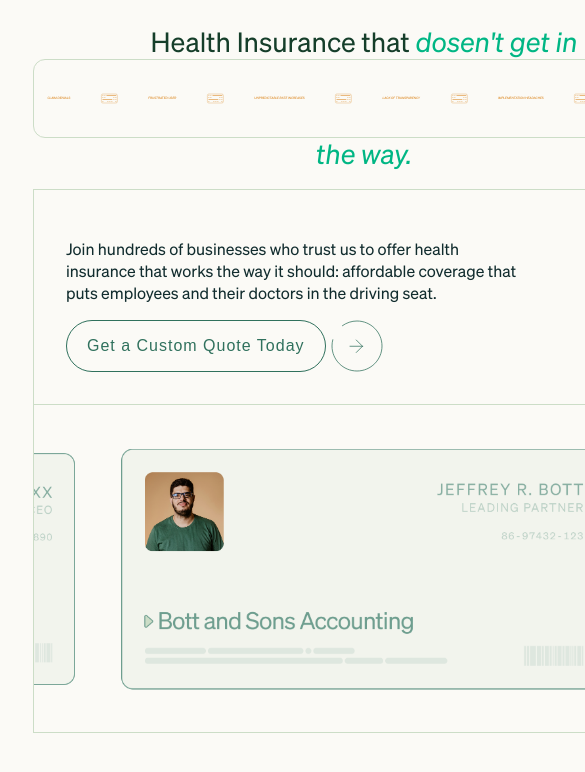
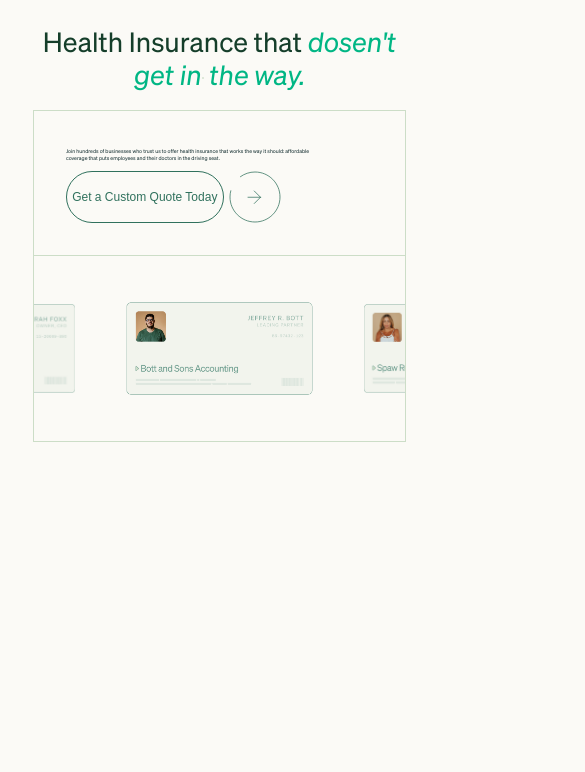
Before and after one commit to brooklee/reform-Co-Challenge, a Next.js app: page / in a window 390 px wide. Shown: the top 772 px of the page, 585 px wide, since content can reach past the window. Built offline with nearby package versions, Linux system fonts and the light colour scheme.

Commit message:
marquee animation and layout updates

```diff
--- a/app/globals.css
+++ b/app/globals.css
@@ -177,32 +177,32 @@ h5 {
   text-transform: uppercase;
 }
 
-body-xl, body-l, body-reg, body-s, body-xs, body-xxs {
+.body-xl, .body-l, .body-reg, .body-s, .body-xs, .body-xxs {
   font-weight: 400; /* Buch */
   letter-spacing: -3%;
   line-height: 140%;
 }
 
-body-xl {
+.body-xl {
   font-size: calc(28 * var(--scale));
 }
 
-body-l {
+.body-l {
   font-size: calc(20 * var(--scale));
 }
 
-body-reg {
+.body-reg {
   font-size: calc(16 * var(--scale));
 }
 
-body-s {
+.body-s {
   font-size: calc(12 * var(--scale));
 }
 
-body-xs {
+.body-xs {
   font-size: calc(10 * var(--scale));
 }
 
-body-xxs {
+.body-xxs {
   font-size: calc(12 * var(--scale));
 }
--- a/components/banner/banner.module.css
+++ b/components/banner/banner.module.css
@@ -4,6 +4,13 @@
   align-items: center;
   justify-content: center;
   grid-column: 1 / -1;
+}
+
+.bannerWrapper {
+  display: grid;
+  grid-column: 1 / -1;
+   grid-template-columns: repeat(var(--columns), 1fr);
+  gap: var(--gutter);
 }
 
 .banner > h1 {
@@ -28,32 +35,53 @@
   border-right: none;
   display: grid;
   grid-template-columns: repeat(4, 1fr);
+  grid-template-rows: 1fr auto;
   column-gap: var(--gutter);
   row-gap: calc(12 * var(--scale));
   padding-left: var(--edge-space);
 }
 .bannerLeftInfo {
   grid-column: 1 / 4;
+  grid-row: 1;
+}
+
+.bannerCta {
+  grid-column: 1 / 4;
+  grid-row: 2;
+  align-self: end;
+  width: fit-content;
 }
 
 .bannerRight {
-  grid-column: 5 / -1;
+  grid-column: 5 / 9;
   border: 1px solid var(--green-100);
 }
 
 /* TABLET */
 @media (min-width: 501px) and (max-width: 1024px) {
+
+  .bannerWrapper {
+    grid-template-columns: 2.5fr 3.5fr; /* adds up to 6 */
+  }
+
   .bannerLeft {
-    grid-column: 1 / 3;
+    grid-column: span 1;
   }
 
   .bannerRight {
-    grid-column: 3 / 7;
+    grid-column: span 1;
+    padding-top: 0;
+    padding-bottom: 0;
   }
 }
 
 /* MOBILE */
 @media (max-width: 500px) {
+
+  .bannerWrapper {
+    gap:0;
+  }
+
   .bannerLeft {
     grid-column: 1 / -1;
     border-right: 1px solid var(--green-100);
@@ -62,5 +90,8 @@
 
   .bannerRight {
     grid-column: 1 / -1;
+    padding-top: var(--edge-space);
+    padding-bottom: var(--edge-space);
+
   }
 }
--- a/components/banner/index.tsx
+++ b/components/banner/index.tsx
@@ -7,17 +7,21 @@ export function Banner() {
   return (
     <div className="grid">
         <div className={styles.banner}>
-            <h1>Health Insurance that <span className={styles.bannerSpan}>dosen&apos;t get in <Marquee /> the way.</span></h1>
+            <h1>Health Insurance that <span className={styles.bannerSpan}>dosen&apos;t get in<Marquee /> the way.</span></h1>
         </div>
+        <div className={styles.bannerWrapper}>
             <div className={styles.bannerLeft}>
                 <div className={styles.bannerLeftInfo}>
-            <p>
+                <p className="body-l">
                     Join hundreds of businesses who trust us to offer health insurance that works the way it should: affordable coverage that puts employees and their doctors in the driving seat.
                 </p>
+                </div>
+                <div className={styles.bannerCta}>
                   <Button label="Get a Custom Quote Today" />
                 </div>
 
             </div>
+
             <div className={styles.bannerRight}>
                 <InsuranceCard
                     image={[
@@ -29,5 +33,6 @@ export function Banner() {
                 />
             </div>
         </div>
+    </div>
   );
 }
--- a/components/button/button.module.css
+++ b/components/button/button.module.css
@@ -10,16 +10,14 @@
 .button {
   background-color: var(--off-white);
   color: var(--green-400);
-  padding: 10px 20px;
-  height: 52px;
+  padding: calc(10 * var(--scale)) calc(20 * var(--scale));
+  min-height: 52px;
   border-radius: 900px;
   border: .75px solid var(--green-400);
   cursor: pointer;
-  font-size: 16px;
-  font-weight: 400;
-  letter-spacing: 1px;
   transition: all 0.3s ease;
   z-index: 1;
+  font-size: 12px;
 }
 
 .arrow {
@@ -35,3 +33,15 @@
   stroke-linecap: round;
   shape-rendering: auto;
 }
+
+/* TABLET */
+@media (min-width: 501px) and (max-width: 1024px) {
+
+
+}
+
+/* MOBILE */
+@media (max-width: 500px) {
+
+
+}
--- a/components/button/index.tsx
+++ b/components/button/index.tsx
@@ -54,9 +54,9 @@ export function Button({ label }: ButtonProps) {
   }, []);
 
   return (
-      <div className={styles.buttonContainer} ref={containerRef} onMouseEnter={handleEnter} onMouseLeave={handleLeave}>
-        <button ref={buttonRef} className={styles.button}>{label}</button>
-        <svg ref={svgRef} className={styles.arrow} width="52" height="52" viewBox="0 0 52 52" fill="none" xmlns="http://www.w3.org/2000/svg" onClick={handleSVGClick}>
+      <div className={styles.buttonContainer} ref={containerRef} onMouseEnter={handleEnter} onMouseLeave={handleLeave} onClick={handleSVGClick}>
+        <button ref={buttonRef} className={styles.button + " body-s"}>{label}</button>
+        <svg ref={svgRef} className={styles.arrow} width="52" height="52" viewBox="0 0 52 52" fill="none" xmlns="http://www.w3.org/2000/svg" >
           {/* arrow */}
           <path ref={arrowPathRef} d="M25.2486 32.5L31.4986 26.25M31.4986 26.25L25.2486 20M31.4986 26.25H19"/>
           {/*  circle */}
--- a/components/insuranceCard/insuranceCard.module.css
+++ b/components/insuranceCard/insuranceCard.module.css
@@ -37,7 +37,9 @@
 @media (min-width: 501px) and (max-width: 1024px) {
 
     .carousel {
-        max-height: 400px;
+        /* max-height: 600px; */
+        height: 600px;
+        /* height: calc(600px * var(--scale));  */
     }
   .track {
     flex-direction: column;
--- a/components/marquee/index.tsx
+++ b/components/marquee/index.tsx
@@ -6,6 +6,7 @@ import { Illo } from "../icons/Illo";
 import styles from "./marquee.module.css";
 
 export function Marquee() {
+    const wrapperRef = useRef<HTMLDivElement | null>(null);
     const marqueeRef = useRef<HTMLDivElement | null>(null);
     const track1Ref = useRef<HTMLDivElement | null>(null);
     const track2Ref = useRef<HTMLDivElement | null>(null);
@@ -14,8 +15,9 @@ export function Marquee() {
         if (!marqueeRef.current || !track1Ref.current || !track2Ref.current) return;
 
         let ctx = gsap.context(() => {
-            const speedPxPerSecond = 120; // adjust speed
+            const speedPxPerSecond = 120; //speed of sliding
             let tween: gsap.core.Tween | null = null;
+            let shrinkTl: gsap.core.Timeline | null = null;
 
             function setupAndAnimate() {
                 const distance = track1Ref.current!.offsetWidth;
@@ -43,6 +45,29 @@ export function Marquee() {
 
             setupAndAnimate();
 
+            // shrink and collapse width so surrounding text closes during the animation
+            if (wrapperRef.current) {
+                shrinkTl = gsap.timeline({ delay: 2 });
+                shrinkTl
+                    // .to(wrapperRef.current, {
+                    //     width: 0, // TODO: animates text too will probably want to figure out a diffrent solution
+                    //     paddingLeft: 0,
+                    //     paddingRight: 0,
+                    //     borderLeftWidth: 0,
+                    //     borderRightWidth: 0,
+                    //     duration: 1.5,
+                    //     ease: "power3.in"
+                    // }, 0)
+                    .to(wrapperRef.current, {
+                        // scale: 0, //TODO: scale more effecient but it dosent give the same effect shown in the design asset
+                        width: 0,
+                        height: 0,
+                        duration: 1.5,
+                        ease: "power3.in",
+                        transformOrigin: "center center"
+                    }, 0);
+            }
+
             const handleResize = () => {
                 tween?.kill();
                 setupAndAnimate();
@@ -57,6 +82,7 @@ export function Marquee() {
                 window.removeEventListener("resize", handleResize);
                 ro.disconnect();
                 tween?.kill();
+                shrinkTl?.kill();
             };
         }, marqueeRef);
 
@@ -79,7 +105,7 @@ export function Marquee() {
     );
 
     return (
-        <div className={styles.marqueeWrapper + " title"}>
+        <div className={styles.marqueeWrapper + " title"} ref={wrapperRef}>
             <div className={styles.marquee} ref={marqueeRef}>
                 <div className={styles.track} ref={track1Ref}>
                     <Items />
--- a/components/marquee/marquee.module.css
+++ b/components/marquee/marquee.module.css
@@ -6,7 +6,7 @@
     border-radius: 12px;
     color: #D87906;
     height: 79px;
-    width: 662px;
+    width: calc(662 * var(--scale));
     box-sizing: border-box;
     overflow: hidden;
     vertical-align: middle;
```
Lines whose indentation alone changed are shown as unchanged.
